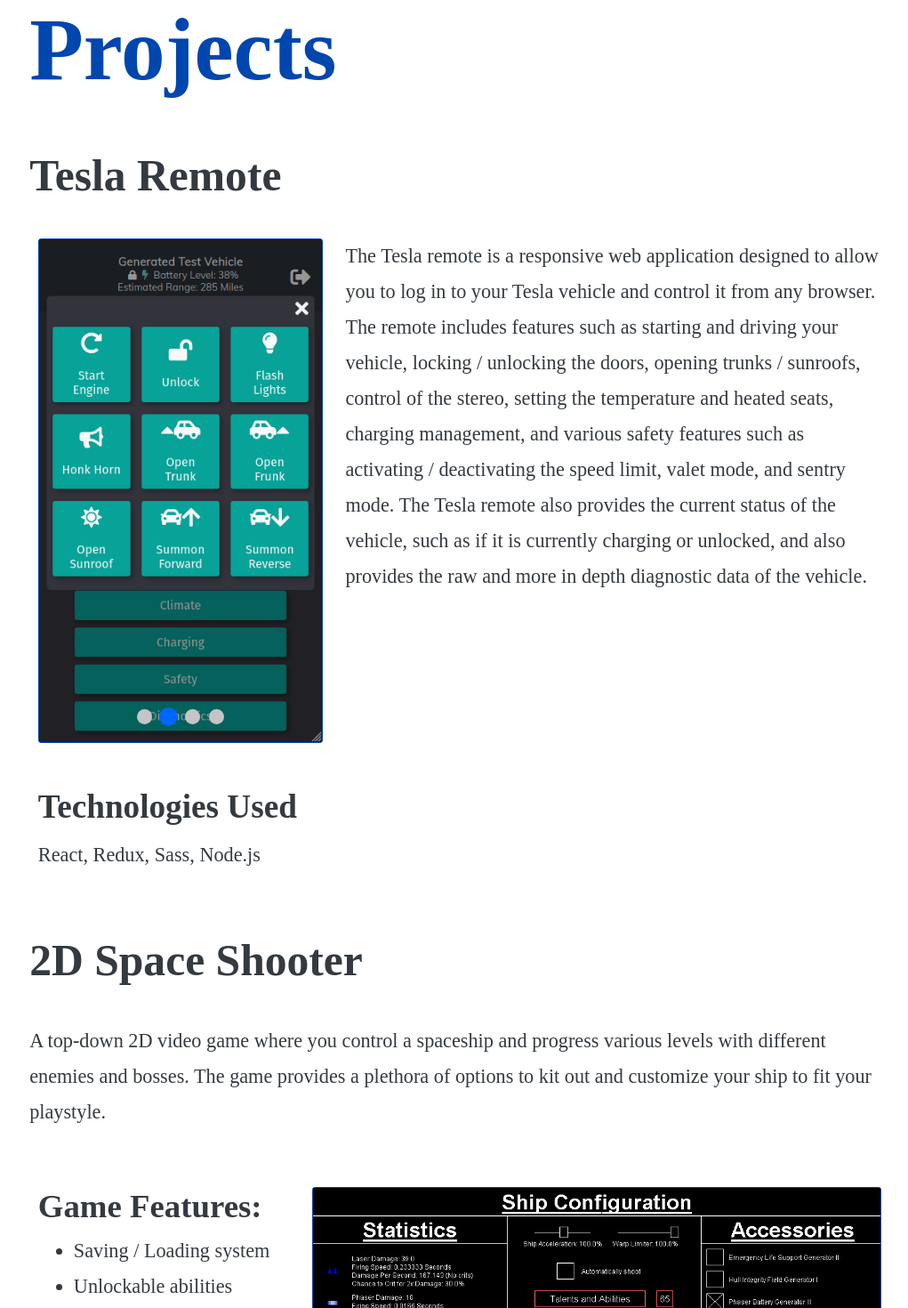
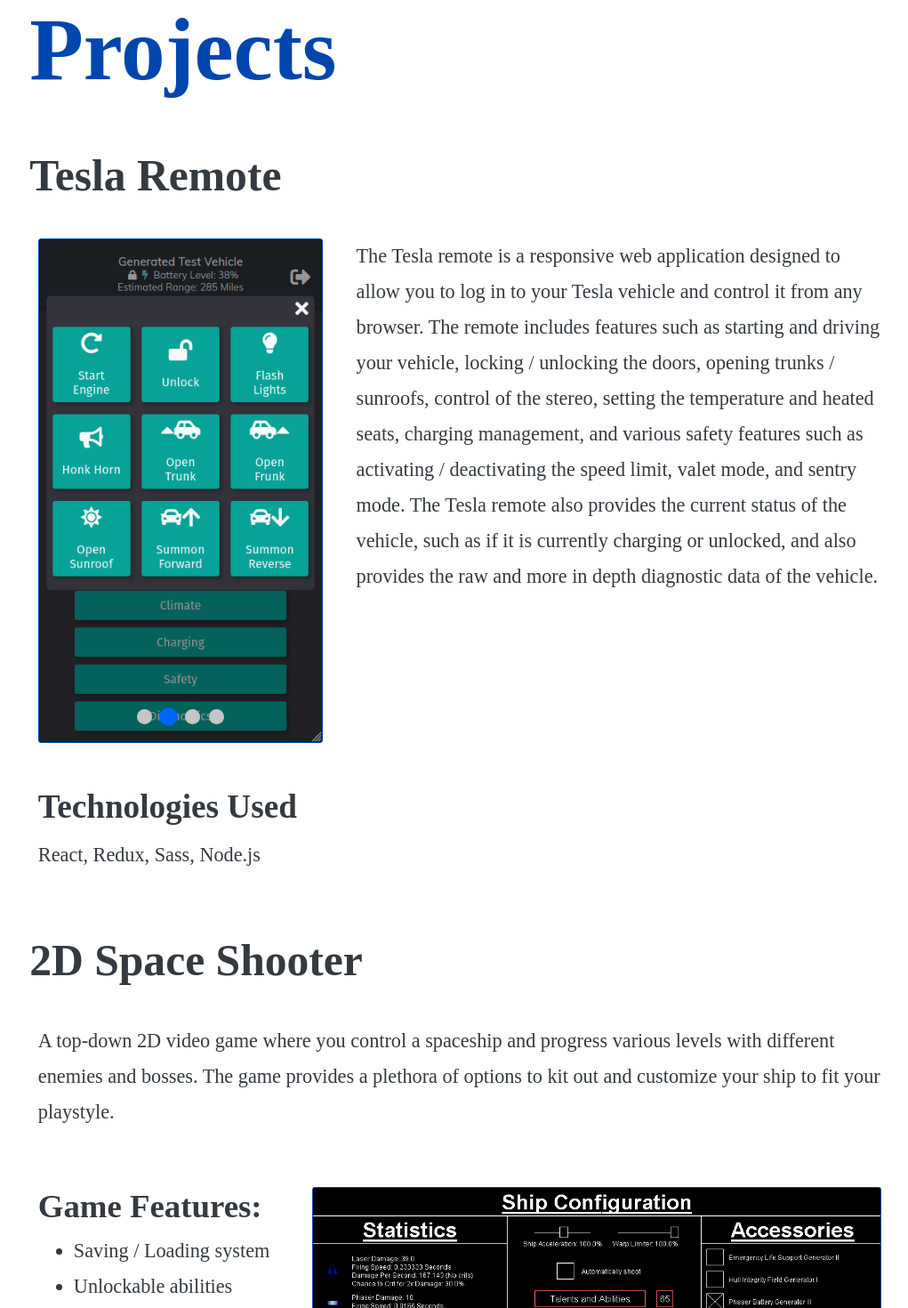
Before and after one commit to christarpher/Personal-website, a React (Create React App) app in the folder website/: page / in a window 1280 px wide. Shown: the part 2080-3550 px from the top of the page at 89% size, without its empty margins (259-1280 px from the left). Built offline with nearby package versions, Linux system fonts and the light colour scheme; a web font is replaced by a local one.

Commit message:
more style changes

```diff
--- a/website/src/projects.js
+++ b/website/src/projects.js
@@ -115,7 +115,7 @@ class Projects extends Component {
                     </div>
 
                     <div class="project-header">2D Space Shooter</div>
-                    <p>
+                    <p style={{paddingLeft: "1%"}}>
                         A top-down 2D video game where you control a spaceship and progress various levels with different
                         enemies and bosses. The game provides a plethora of options to kit out and customize your ship to
                         fit your playstyle.
--- a/website/src/style/projects.css
+++ b/website/src/style/projects.css
@@ -6,7 +6,9 @@
     font-size: var(--font-size-position-name);
     margin-top: 3vw;
     margin-bottom: 2vw;
+
 }
+
 .feature-header {
     font-weight: 700;
     font-family: "Saira Extra Condensed";
@@ -16,7 +18,7 @@
     margin-top: 3vw;
 }
 .padding-left {
-    padding-left: 2vw;
+    padding-left: 6%;
 }
 
 .spacing {
@@ -85,7 +87,7 @@
 
 @media (max-width: 768px) {
     .padding-left {
-        padding-left: 0vw;
+        padding-left: 0%;
     }
     .column {
         flex-basis: 100%;
```
Also changed, not shown: 1 other file (tests, documents, lock files or other folders).
